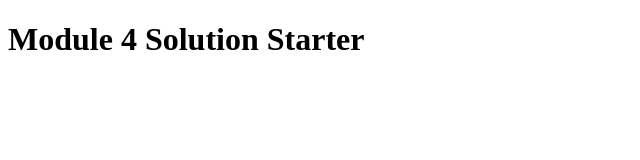
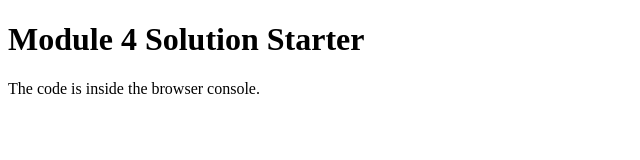
Before and after one commit to michellbl/module4-solution, a plain HTML site: page index.html in a window 1280 px wide. Shown: the whole page, without its empty margins (0-640 px from the left). Drawn offline with Linux system fonts and the light colour scheme.

Commit message:
Update index.html

```diff
--- a/index.html
+++ b/index.html
@@ -9,5 +9,6 @@
 </head>
 <body>
   <h1>Module 4 Solution Starter</h1>
+  <p>The code is inside the browser console.</p>
 </body>
 </html>
```
